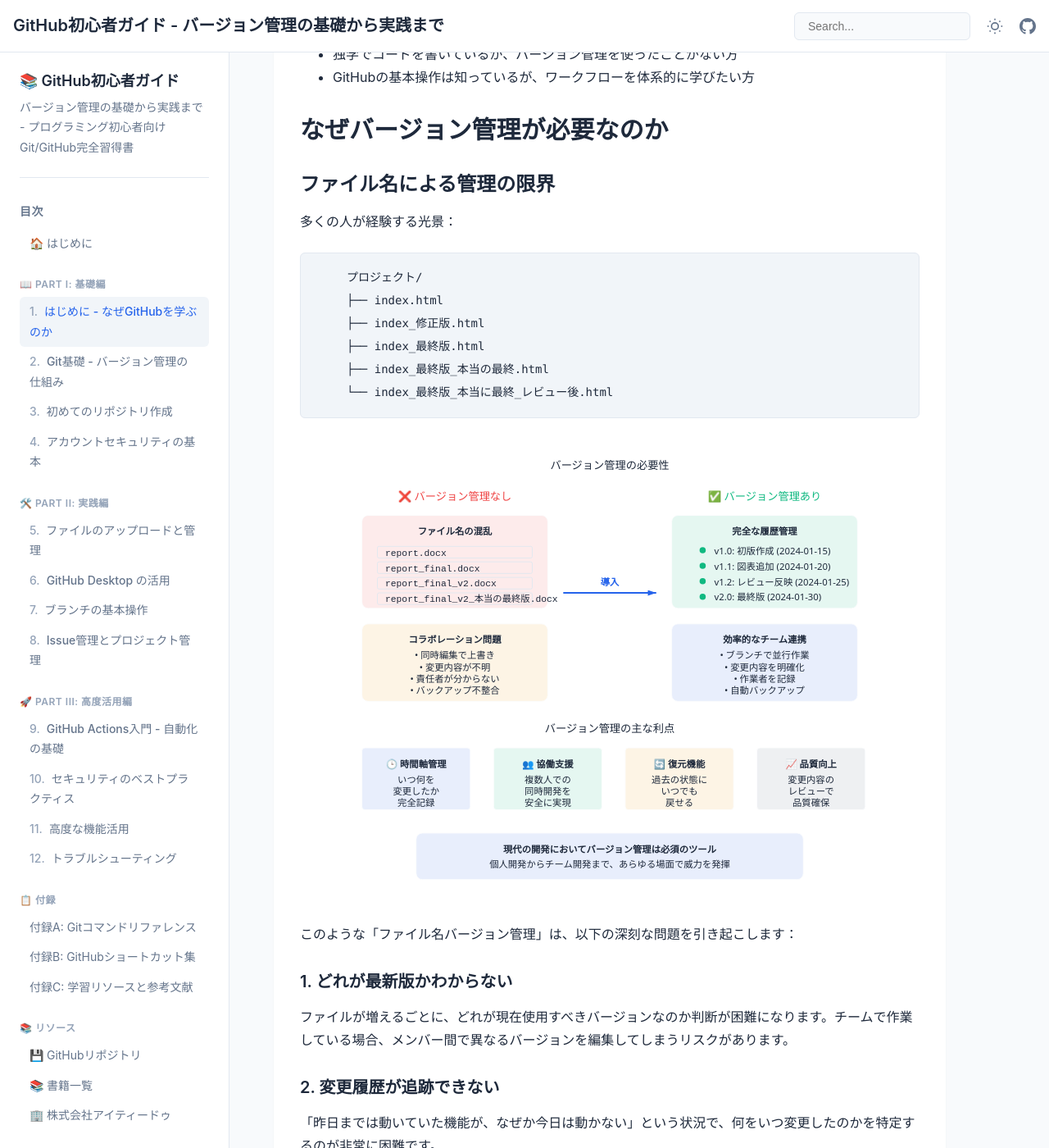
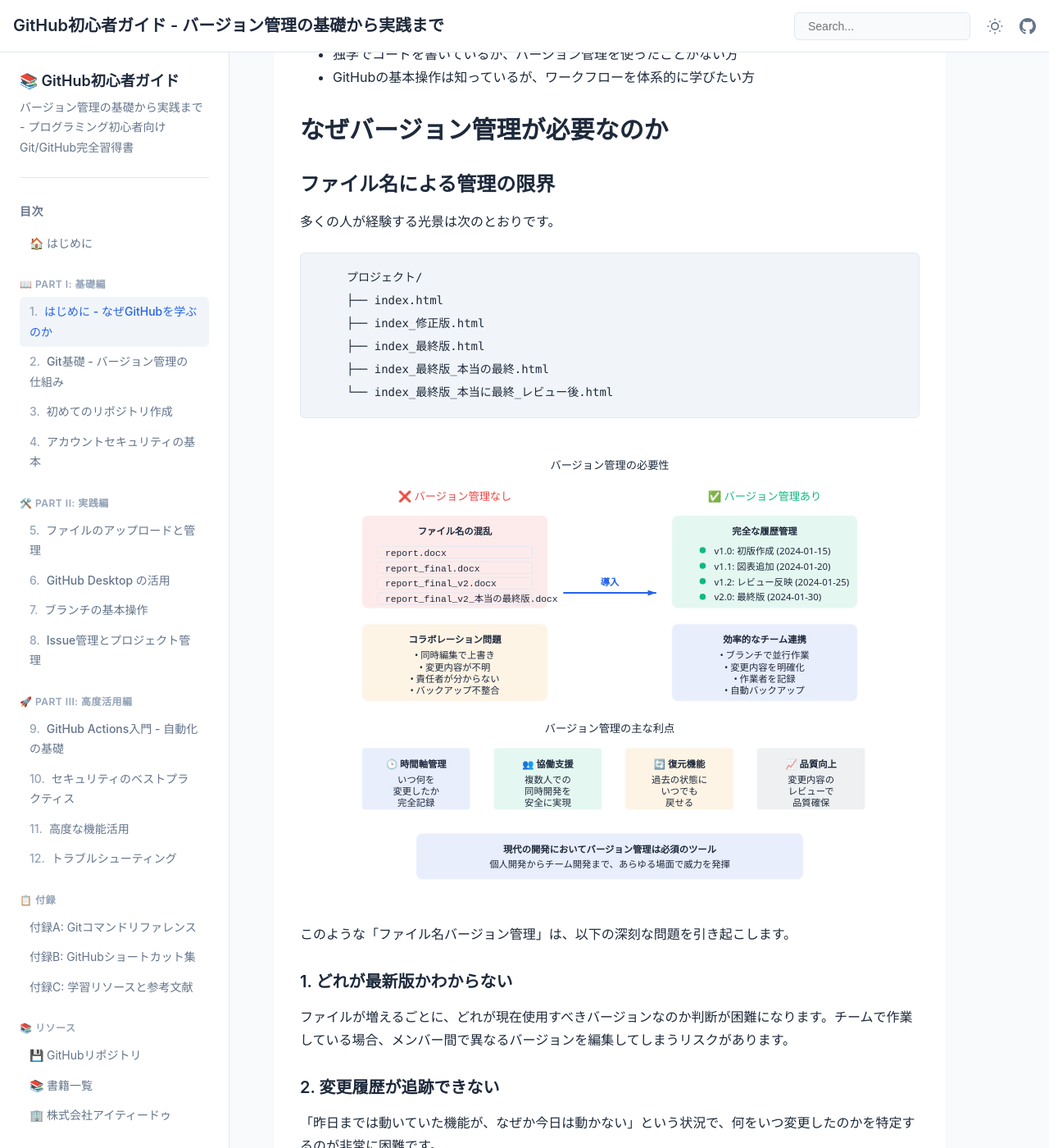
Before and after one commit to itdojp/github-guide-for-beginners-book, a Jekyll site: the page built from docs/src/chapter-introduction/index.md, in a window 1280 px wide and 1400 px high, scrolled down 660 px. Shown: the whole window at 82% size. Built offline with Jekyll 4.4.1, drawn with Linux system fonts in a browser that asks for light colours.

Commit message:
docs: Stage3 表現・スタイル微調整（はじめに） (#130)

````diff
--- a/docs/src/chapter-introduction/index.md
+++ b/docs/src/chapter-introduction/index.md
@@ -31,7 +31,7 @@ order: 0
 
 ### ファイル名による管理の限界
 
-多くの人が経験する光景：
+多くの人が経験する光景は次のとおりです。
 
 ```text
 プロジェクト/
@@ -44,7 +44,7 @@ order: 0
 
 ![バージョン管理の必要性]({{ '/assets/images/diagrams/chapter01/01_version_control_necessity.svg' | relative_url }})
 
-このような「ファイル名バージョン管理」は、以下の深刻な問題を引き起こします：
+このような「ファイル名バージョン管理」は、以下の深刻な問題を引き起こします。
 
 #### 1. どれが最新版かわからない
 ファイルが増えるごとに、どれが現在使用すべきバージョンなのか判断が困難になります。チームで作業している場合、メンバー間で異なるバージョンを編集してしまうリスクがあります。
````
